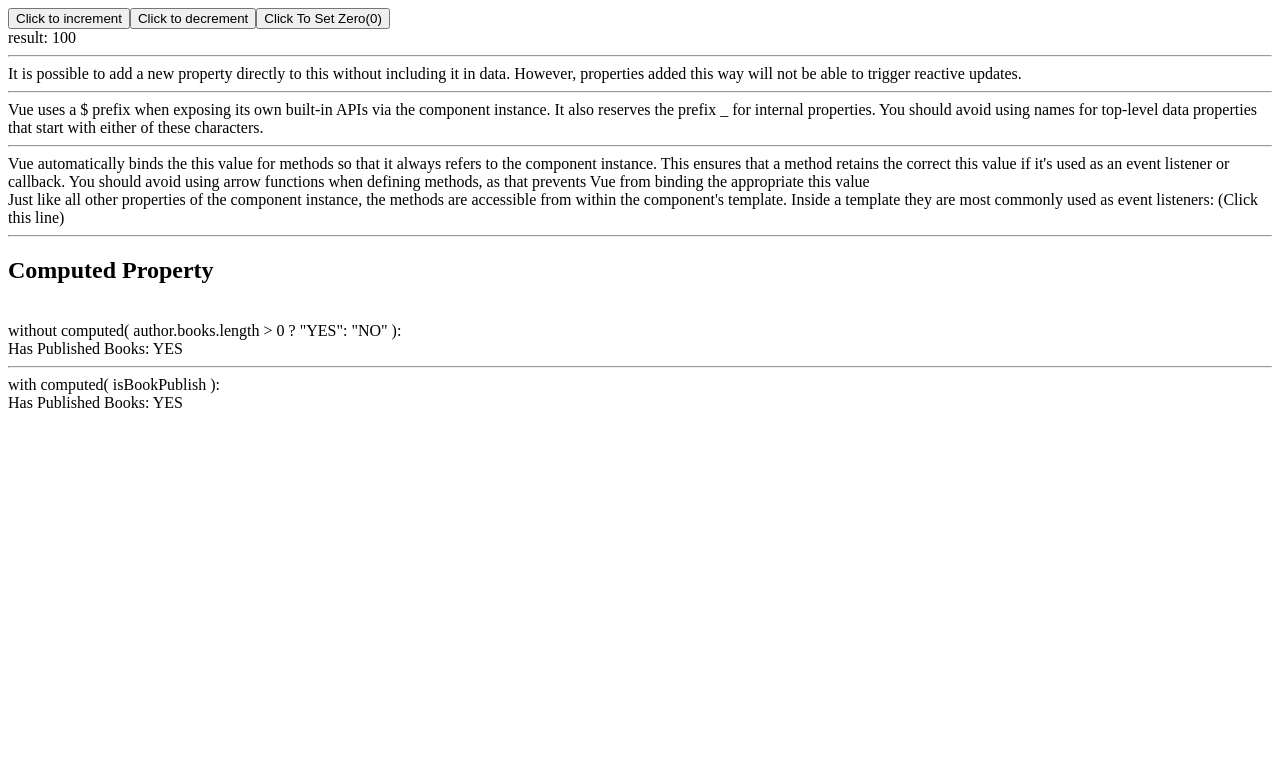
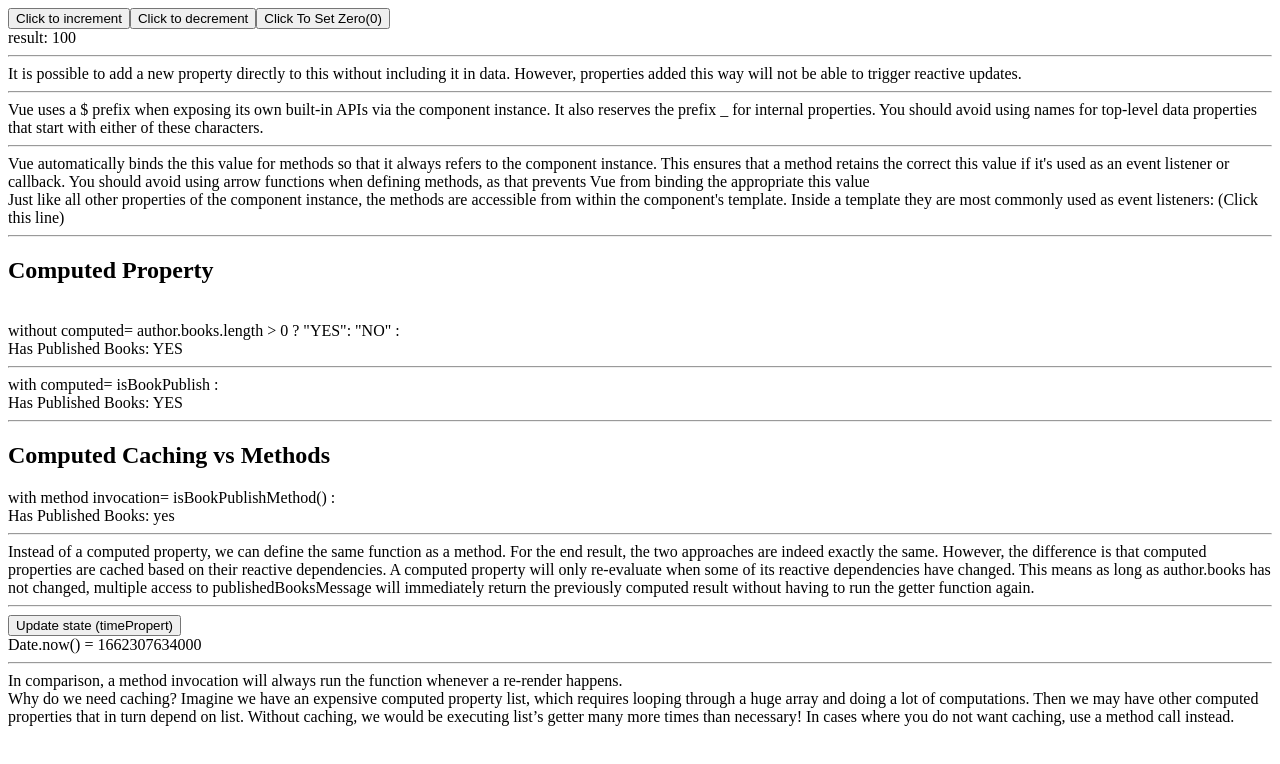
Before and after one commit to mehmethakan0220/vue, a Vue app in the folder 1-intro/2-reactivity/: page / in a window 1280 px wide. Shown: the top 764 px of the page. Built offline with nearby package versions, Linux system fonts and the light colour scheme.

Commit message:
Computed Caching vs Methods

```diff
--- a/1-intro/2-reactivity/src/App.vue
+++ b/1-intro/2-reactivity/src/App.vue
@@ -20,12 +20,26 @@
   <hr>
   <h2>Computed Property</h2>
   <br>
-  without computed( author.books.length > 0 ? "YES": "NO" ):
+  without computed= author.books.length > 0 ? "YES": "NO" :
 
   <div>Has Published Books: {{author.books.length > 0 ? "YES": "NO"}}</div>
   <hr>
-  with computed( isBookPublish ):
+  with computed= isBookPublish :
   <div>Has Published Books: {{isBookPublish}}</div>
+  <hr>
+  <h2>Computed Caching vs Methods</h2>
+  with method invocation= isBookPublishMethod() :
+  <div>Has Published Books: {{ isBookPublishMethod() }}</div><hr>
+  <div>Instead of a computed property, we can define the same function as a method. For the end result, the two approaches are indeed exactly the same. However, the difference is that computed properties are cached based on their reactive dependencies. A computed property will only re-evaluate when some of its reactive dependencies have changed. This means as long as author.books has not changed, multiple access to publishedBooksMessage will immediately return the previously computed result without having to run the getter function again.</div>
+  <hr>
+  <button @click="updateDateNow">Update state (timePropert) </button>
+  <div>Date.now() = {{now}}</div>
+  <hr>
+  <div>In comparison, a method invocation will always run the function whenever a re-render happens.
+    <br>
+    Why do we need caching? Imagine we have an expensive computed property list, which requires looping through a huge array and doing a lot of computations. Then we may have other computed properties that in turn depend on list. Without caching, we would be executing list’s getter many more times than necessary! In cases where you do not want caching, use a method call instead.
+  </div>
+
 </template>
 
 
@@ -43,6 +57,7 @@
           'Vue 4 - The Mystery'
         ]
       },
+      timeProperty:Date.now(),
     }
   },
   mounted(){
@@ -61,11 +76,21 @@
     },
     setDivColor(){
       this.divColor = 'divColor';
+    },
+    isBookPublishMethod(){
+      return this.author.books.length > 0 ? 'yes' : 'no';
+    },
+    updateDateNow(){
+      this.timeProperty = Date.now();
     }
   },
   computed:{
     isBookPublish(){
       return this.author.books.length > 0 ? "YES": "NO";
+    },
+    //The following computed property will never update, because Date.now() is not a reactive dependency:
+    now(){
+      return this.timeProperty;
     }
   }
 }
```
